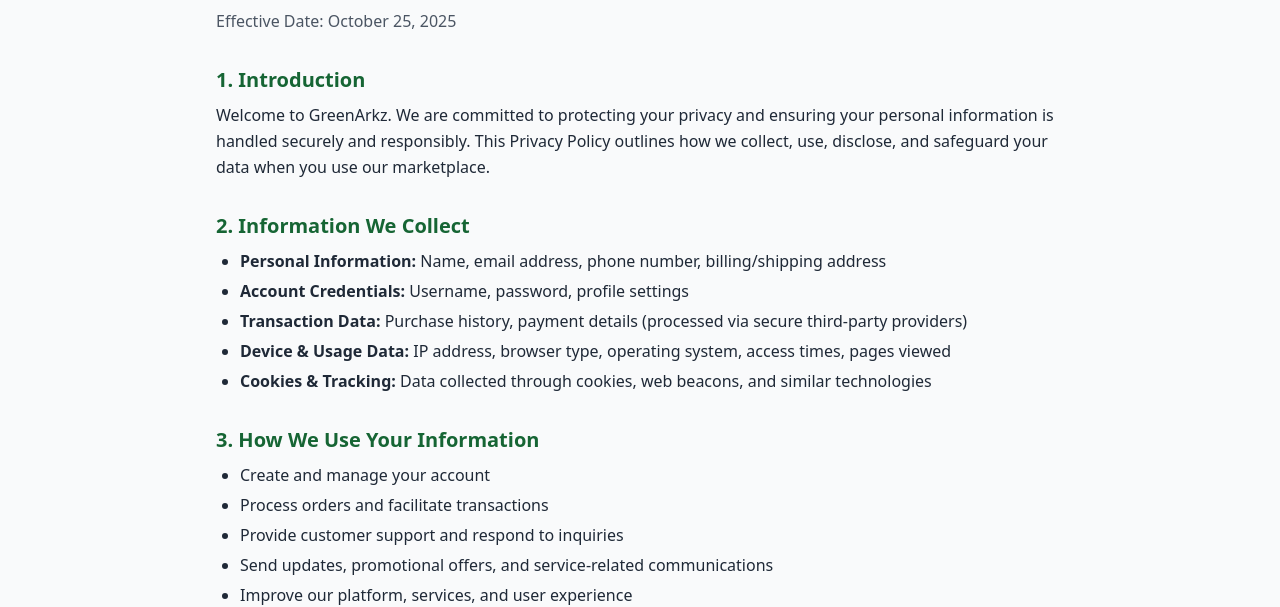
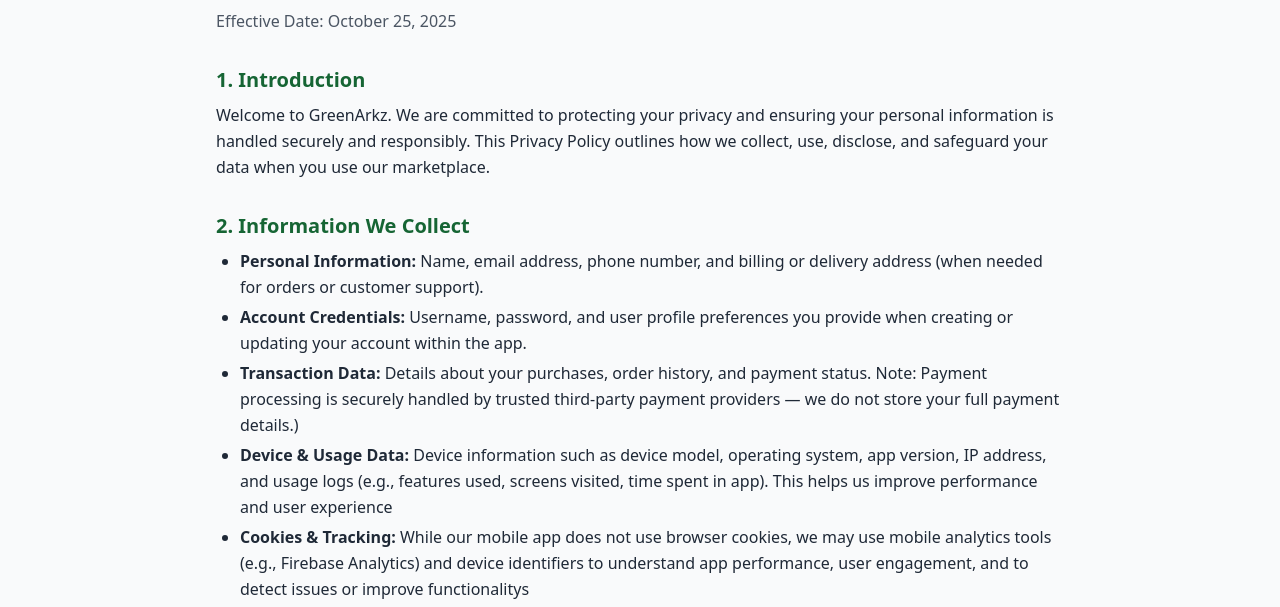
Before and after one commit to unlovedcake/Green-Arkz-Privacy-Policy, a plain HTML site: page index.html in a window 1280 px wide. Shown: the part 196-803 px from the top of the page. Drawn offline with nearby package versions, Linux system fonts and the light colour scheme.

Commit message:
Enhance data collection descriptions in index.html
Updated the information collection section to provide more detailed descriptions of the types of data collected.

```diff
--- a/index.html
+++ b/index.html
@@ -65,11 +65,13 @@
       <div class="fade-in">
         <h3 class="text-xl font-semibold mb-2 text-green-800">2. Information We Collect</h3>
         <ul class="list-disc ml-6 space-y-1">
-          <li><strong>Personal Information:</strong> Name, email address, phone number, billing/shipping address</li>
-          <li><strong>Account Credentials:</strong> Username, password, profile settings</li>
-          <li><strong>Transaction Data:</strong> Purchase history, payment details (processed via secure third-party providers)</li>
-          <li><strong>Device & Usage Data:</strong> IP address, browser type, operating system, access times, pages viewed</li>
-          <li><strong>Cookies & Tracking:</strong> Data collected through cookies, web beacons, and similar technologies</li>
+          <li><strong>Personal Information:</strong> Name, email address, phone number, and billing or delivery address (when needed for orders or customer support).</li>
+          <li><strong>Account Credentials:</strong> Username, password, and user profile preferences you provide when creating or updating your account within the app.</li>
+          <li><strong>Transaction Data:</strong> Details about your purchases, order history, and payment status.
+                          Note: Payment processing is securely handled by trusted third-party payment providers — we do not store your full payment details.)</li>
+          <li><strong>Device & Usage Data:</strong> Device information such as device model, operating system, app version, IP address, and usage logs (e.g., features used, screens visited, time spent in app).
+                          This helps us improve performance and user experience</li>
+          <li><strong>Cookies & Tracking:</strong> While our mobile app does not use browser cookies, we may use mobile analytics tools (e.g., Firebase Analytics) and device identifiers to understand app performance, user engagement, and to detect issues or improve functionalitys</li>
         </ul>
       </div>
 
```
